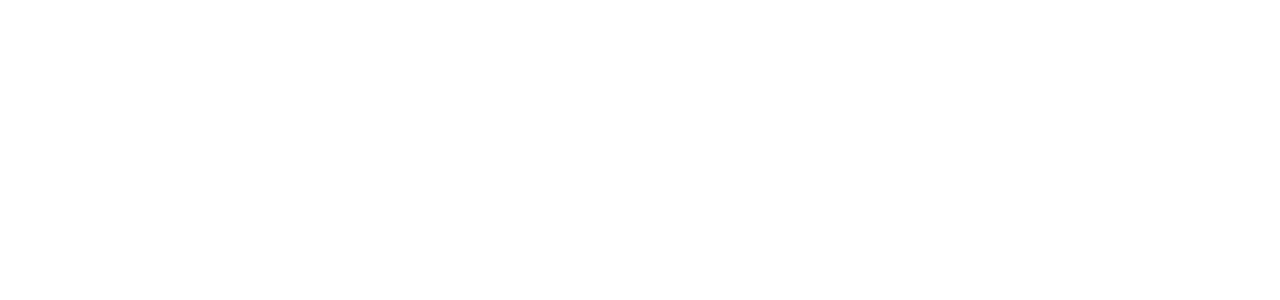
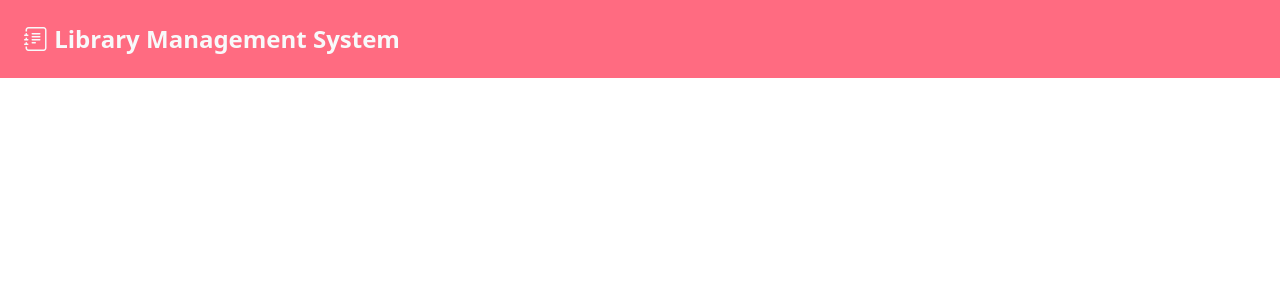
Before and after one commit to gabify/balayanlms, a PHP site: page /template/header.php in a window 1280 px wide. Before the commit the part shown is empty. Shown: the top 300 px of the page. Run offline with PHP 8.4, Linux system fonts and the light colour scheme; some libraries are stand-ins or nearby versions.

Commit message:
Add navbar

```diff
--- a/index.php
+++ b/index.php
@@ -1,3 +1,3 @@
 <?php require '../balayanlms/template/header.php';?>
-    <h1>Library Management System</h1>
+
 <?php require '../balayanlms/template/footer.php';?>
--- a/template/header.php
+++ b/template/header.php
@@ -4,6 +4,16 @@
         <meta http-equiv="X-UA-Compatible" content="IE=edge">
         <meta name="viewport" content="width=device-width, initial-scale=1.0">
         <link rel="stylesheet" href="../balayanlms/node_modules/bootstrap/dist/css/bootstrap.min.css">
+        <link rel="stylesheet" href="../balayanlms/node_modules/bootstrap-icons/font/bootstrap-icons.min.css">
+        <link rel="stylesheet" href="../balayanlms/template/style.css">
         <title>Library Management System</title>
     </head>
     <body>
+        <nav class="navbar">
+            <div class="container-fluid px-4 py-2">
+                <a class="navbar-brand fs-4 fw-bold text-light" href="#">
+                <i class="bi-journal-text"></i>
+                Library Management System
+                </a>
+            </div>
+        </nav>
--- /dev/null
+++ b/template/style.css
@@ -0,0 +1,3 @@
+.navbar{
+    background-color: #ff6b81;
+}
```
